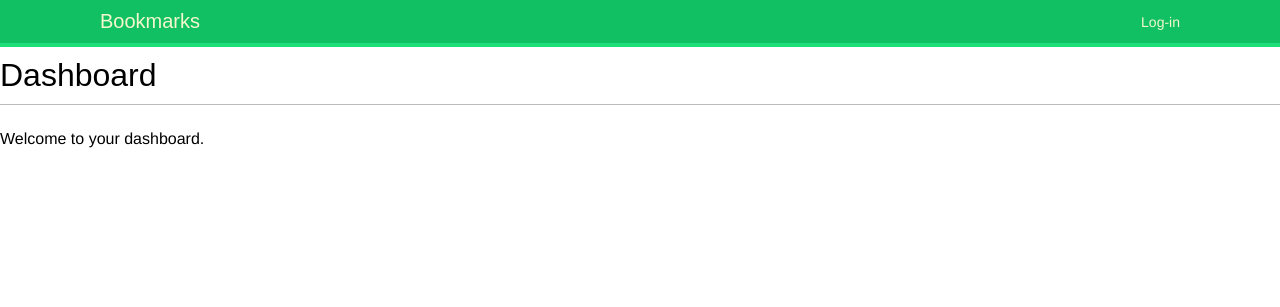
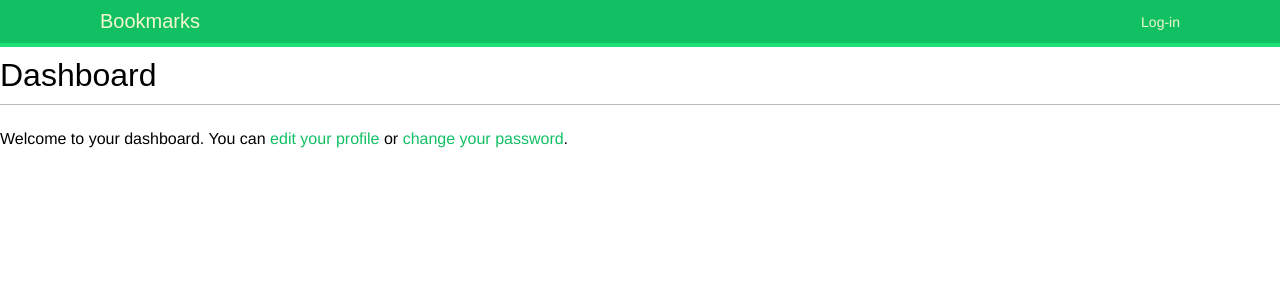
Before and after one commit to AmirMohammadKargar/Bookmark-Django, a Django app: page /account/ in a window 1280 px wide. Shown: the top 307 px of the page. Run offline with Django 3.2, Linux system fonts and the light colour scheme; some web fonts are replaced.

Commit message:
Add change password and edit link to dashboard.

```diff
--- a/account/templates/account/dashboard.html
+++ b/account/templates/account/dashboard.html
@@ -2,5 +2,9 @@
 <div></div>
 {% block content %}
 <h1>Dashboard</h1>
-<p>Welcome to your dashboard.</p>
+<p>
+  Welcome to your dashboard. You can
+  <a href="{% url 'edit' %}">edit your profile</a> or
+  <a href="{% url 'password_change' %}">change your password</a>.
+</p>
 {% endblock %}
```
Also changed, not shown: db.sqlite3.
